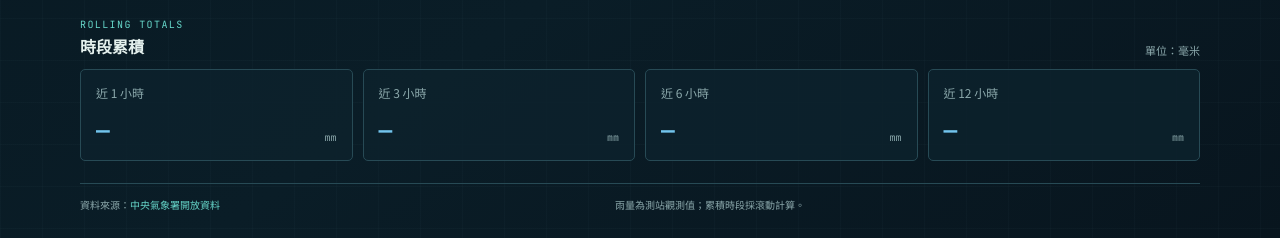
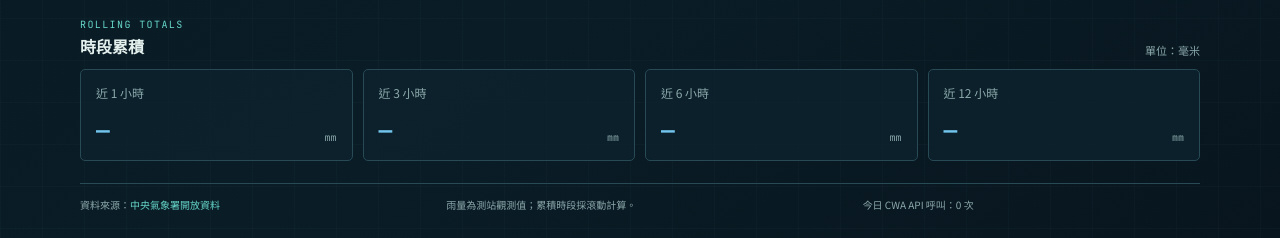
Before and after one commit to kindwayRewolf/TDX_Web, a Flask app: page /rain in a window 1280 px wide. Shown: the part 654-892 px from the top of the page. Run offline with Flask 3, Linux system fonts and the light colour scheme; parts of the project's set-up code (start-up, migrations or seed data) failed here and were passed over.

Commit message:
add API counter

```diff
--- a/app.py
+++ b/app.py
@@ -15,6 +15,7 @@
 from concurrent.futures import ThreadPoolExecutor, as_completed
 from datetime import datetime, date, timedelta
 from pathlib import Path
+from zoneinfo import ZoneInfo
 
 import requests
 from dotenv import load_dotenv
@@ -228,6 +229,21 @@
 _bus_stops_cache:   dict = {}      # {"{city}_{route}": {"stops": [...], "fetched_at": float}}
 _bus_eta_cache:     dict = {}      # {"{city}_{route}": {"etas": [...], "fetched_at": float}}
 _cache_lock = threading.Lock()
+_RAIN_TIMEZONE = ZoneInfo("Asia/Taipei")
+_rain_api_call_date = ""
+_rain_api_call_count = 0
+
+
+def _rain_api_calls_today(increment: bool = False) -> int:
+    global _rain_api_call_date, _rain_api_call_count
+    today = datetime.now(_RAIN_TIMEZONE).date().isoformat()
+    with _cache_lock:
+        if _rain_api_call_date != today:
+            _rain_api_call_date = today
+            _rain_api_call_count = 0
+        if increment:
+            _rain_api_call_count += 1
+        return _rain_api_call_count
 
 OD_CACHE_TTL          = 30 * 60          # 30 minutes  (matches client TTL)
 GENERAL_CACHE_TTL     = 12 * 3600        # 12 hours    (general timetable rarely changes)
@@ -361,6 +377,7 @@
             _rain_cache["last_error"] = "missing_key"
         return []
     try:
+        _rain_api_calls_today(increment=True)
         r = requests.get(
             _CWA_RAIN_URL,
             params={"Authorization": _CWA_API_KEY, "format": "JSON"},
@@ -1525,13 +1542,13 @@
 def api_rain_stations():
     """Return CWA rainfall observations for the station picker and dashboard."""
     if not _CWA_API_KEY:
-        return jsonify({"error": "CWA_API_KEY is not configured"}), 503
+        return jsonify({"error": "CWA_API_KEY is not configured", "api_calls_today": _rain_api_calls_today()}), 503
 
     stations = _cwa_fetch_rain_stations(force=request.args.get("refresh") == "1")
     if not stations:
         with _cache_lock:
             error_code = _rain_cache.get("last_error", "")
-        return jsonify({"error": _cwa_rain_error_message(error_code)}), 502
+        return jsonify({"error": _cwa_rain_error_message(error_code), "api_calls_today": _rain_api_calls_today()}), 502
 
     periods = {
         "10min": "Past10Min",
@@ -1574,7 +1591,7 @@
     items.sort(key=lambda item: (item["county"], item["town"], item["name"]))
     with _cache_lock:
         fetched_at = _rain_cache.get("fetched_at", 0)
-    return jsonify({"stations": items, "fetched_at": fetched_at})
+    return jsonify({"stations": items, "fetched_at": fetched_at, "api_calls_today": _rain_api_calls_today()})
 
 
 @app.route("/api/mrt/liveboard")
--- a/static/rain.js
+++ b/static/rain.js
@@ -16,6 +16,7 @@
   const statusDot = document.getElementById('status-dot');
   const errorBox = document.getElementById('rain-error');
   const stationCount = document.getElementById('station-count');
+  const apiCallCount = document.getElementById('api-call-count');
   let savedFilters = {};
   let savedHistory = [];
   try {
@@ -182,6 +183,8 @@
       const url = force ? '/api/rain/stations?refresh=1' : '/api/rain/stations';
       const response = await fetch(url, { cache: 'no-store' });
       const data = await response.json();
+      const callsToday = Number(data.api_calls_today);
+      if (Number.isFinite(callsToday)) apiCallCount.textContent = `今日 CWA API 呼叫：${callsToday} 次`;
       if (!response.ok) throw new Error(data.error || `HTTP ${response.status}`);
       state.stations = Array.isArray(data.stations) ? data.stations : [];
       updateFilters(true);
--- a/templates/rain.html
+++ b/templates/rain.html
@@ -95,6 +95,7 @@
     <footer class="rain-footer">
       <span>資料來源：<a href="https://opendata.cwa.gov.tw/" target="_blank" rel="noopener">中央氣象署開放資料</a></span>
       <span>雨量為測站觀測值；累積時段採滾動計算。</span>
+      <span id="api-call-count">今日 CWA API 呼叫：— 次</span>
       <span id="server-updated"></span>
     </footer>
   </main>
```
